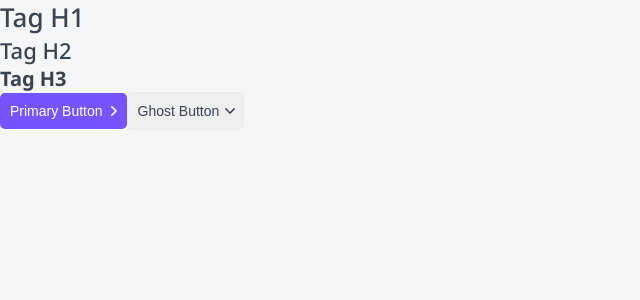
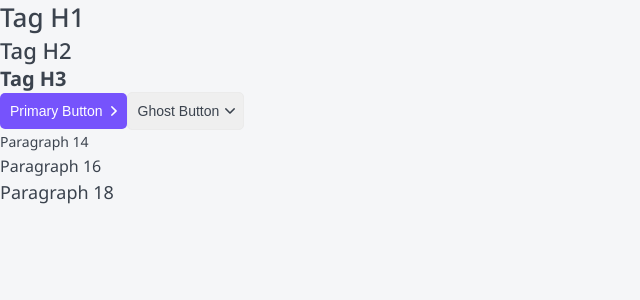
Before and after one commit to MAKCIMELIANO/top-app, a Next.js app: page / in a window 1280 px wide. Shown: the top 300 px of the page, without its empty margins (0-640 px from the left). Built offline with nearby package versions, Linux system fonts and the light colour scheme.

Commit message:
component tag p

```diff
--- a/app/page.tsx
+++ b/app/page.tsx
@@ -1,6 +1,6 @@
 
 
-import { Htag, Button } from '@/components';
+import { Htag, Button, Ptag } from '@/components';
 
 
 export default function Home() {
@@ -11,6 +11,9 @@ export default function Home() {
         <Htag tag="h3">Tag H3</Htag>
         <Button appearance="primary" arrow='right'>Primary Button</Button>
         <Button appearance="ghost" arrow='down'>Ghost Button</Button>
+        <Ptag tag="p14">Paragraph 14</Ptag>
+        <Ptag tag="p16">Paragraph 16</Ptag>
+        <Ptag tag="p18">Paragraph 18</Ptag>
     </main>
   );
 }
--- /dev/null
+++ b/components/Ptag/Ptag.module.css
@@ -0,0 +1,17 @@
+.p14 {
+  font-size: 14px;
+  font-weight: 400;
+  line-height: 24px;
+}
+
+.p16 {
+  font-size: 16px;
+  font-weight: 400;
+  line-height: 24px;
+}
+
+.p18 {
+  font-size: 18px;
+  font-weight: 400;
+  line-height: 29px;
+}
--- /dev/null
+++ b/components/Ptag/Ptag.props.ts
@@ -0,0 +1,4 @@
+export interface PtagProps {
+  tag: 'p14' | 'p16' | 'p18';
+  children: React.ReactNode;
+}
--- /dev/null
+++ b/components/Ptag/Ptag.tsx
@@ -0,0 +1,12 @@
+import { PtagProps } from './Ptag.props';
+import styles from './Ptag.module.css';
+
+export const Ptag = ({tag, children}: PtagProps): React.ReactElement => {
+  return (
+    <>
+      {tag === 'p14' && <p className={styles.p14}>{children}</p>}
+      {tag === 'p16' && <p className={styles.p16}>{children}</p>}
+      {tag === 'p18' && <p className={styles.p18}>{children}</p>}
+    </>
+  );
+};
--- a/components/index.ts
+++ b/components/index.ts
@@ -1,2 +1,3 @@
 export * from './Htag/Htag';
 export * from './Button/Button';
+export * from './Ptag/Ptag';
```
